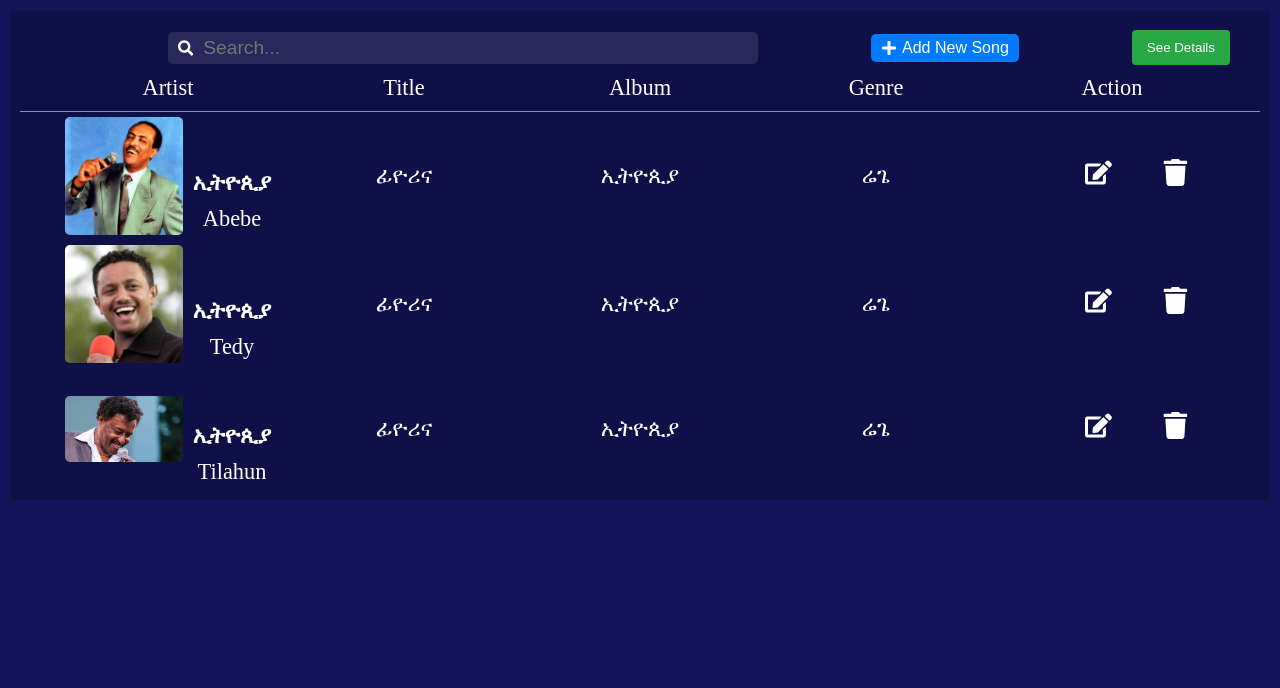
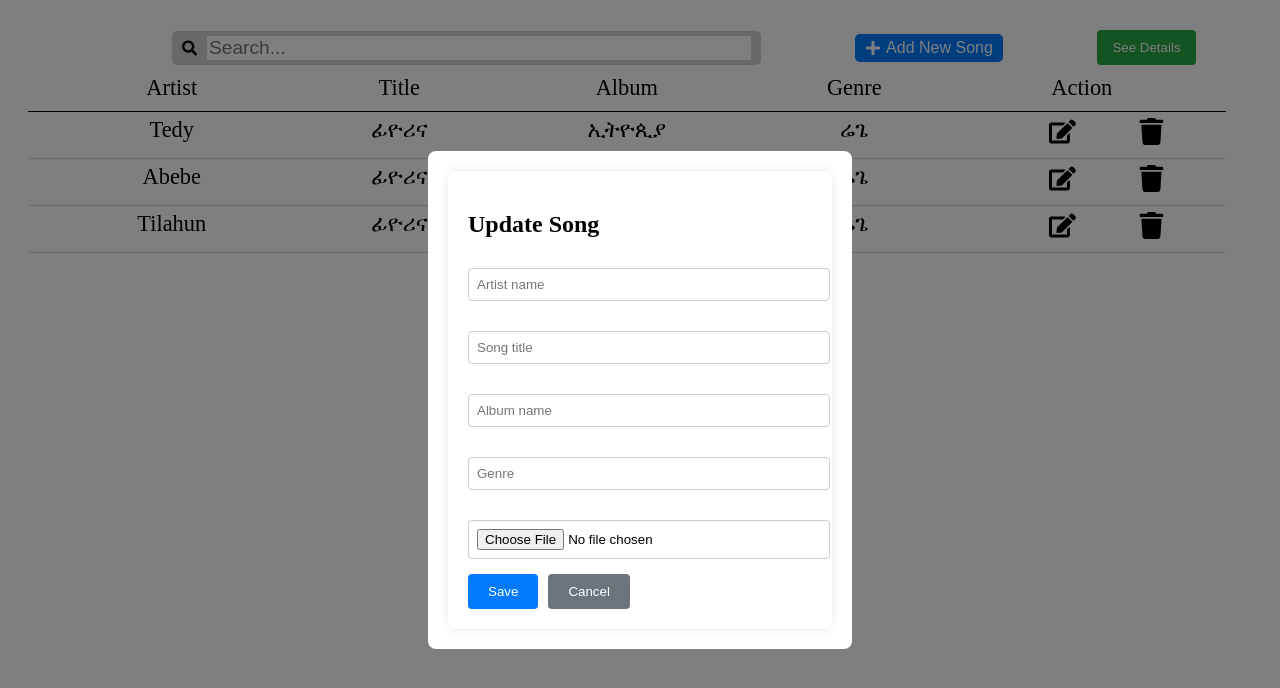
Before and after one commit to Tsegaye16/test-project, a React (Create React App) app in the folder client/: page / in a window 1280 px wide. Shown: the top 688 px of the page. Built offline with nearby package versions, Linux system fonts and the light colour scheme.

Commit message:
refactoring

```diff
--- a/client/src/components/addSong.tsx
+++ b/client/src/components/addSong.tsx
@@ -4,35 +4,24 @@ import {
   addSongFormStyle,
   inputFieldStyle,
   buttonStyle,
-} from "../styles/addSongStyle"; // Adjust the import path as necessary
+} from "../styles/addSongStyle"; //
+import { addSongs } from "../redux/songReducer";
+import { useDispatch } from "react-redux";
+import { useSelector } from "react-redux";
 
 const AddSong: React.FC = () => {
   const [artist, setArtist] = useState<string>("");
   const [title, setTitle] = useState<string>("");
   const [album, setAlbum] = useState<string>("");
   const [genre, setGenre] = useState<string>("");
-  const [photo, setPhoto] = useState<string>("");
 
+  const dispatch = useDispatch();
   const handleSave = () => {
-    const newSong = { artist, title, album, genre, photo };
-    // Logic to save the new song
-    console.log("Song saved", newSong);
-    // Reset form fields
-    setArtist("");
-    setTitle("");
-    setAlbum("");
-    setGenre("");
-    setPhoto("");
+    //event.preventDefault();
+    dispatch(addSongs({ artist, title, album, genre }));
+    //console.log({ artist, title, album, genre, photo });
   };
-
-  const handleCancel = () => {
-    // Logic to handle cancellation
-    setArtist("");
-    setTitle("");
-    setAlbum("");
-    setGenre("");
-    setPhoto("");
-  };
+  const handleCancel = () => {};
 
   return (
     <div css={addSongFormStyle}>
@@ -69,13 +58,7 @@ const AddSong: React.FC = () => {
           onChange={(e) => setGenre(e.target.value)}
         />
       </div>
-      <div css={inputFieldStyle}>
-        <input
-          type="file"
-          value={photo}
-          onChange={(e) => setPhoto(e.target.value)}
-        />
-      </div>
+
       <div>
         <button css={buttonStyle} onClick={handleSave}>
           Save
--- a/client/src/components/mainApp.tsx
+++ b/client/src/components/mainApp.tsx
@@ -19,29 +19,33 @@ import {
   addButtonStyle,
   seeDetailsButtonStyle,
 } from "../styles/buttonStyle";
-import { songsData, Song } from "../data/data";
+import { Song } from "../data/data";
 import Statistics from "./statics/statLayout";
 import AddSong from "./addSong";
+import UpdateSong from "./updateSong";
+import { useSelector } from "react-redux";
 
-const songsPerPage = 10;
+//const songsPerPage = 10;
 
 const SongList: React.FC = () => {
   const [hoveredIndex, setHoveredIndex] = useState<number | null>(null);
   const [searchText, setSearchText] = useState<string>("");
   const [isSeeMore, setIsSeeMore] = useState<boolean>(false);
   const [isAddNewSong, setIsAddNewSong] = useState<boolean>(false);
+  const [isUpdateSong, setIsUpdateSong] = useState<boolean>(false);
 
-  // Filter songs based on search Artist alphabetically
-  const getFilteredSongs = (): Song[] => {
-    return songsData.sort((a, b) => a.artist.localeCompare(b.artist));
-  };
   const handleSeeMoreToggle = () => {
     setIsSeeMore(!isSeeMore);
   };
   const handleAddNewSongToggle = () => {
     setIsAddNewSong(!isAddNewSong);
   };
-
+  const handleUpdateSongToggle = () => {
+    setIsUpdateSong(!isUpdateSong);
+  };
+  // redux
+  const songs = useSelector((state: { song: Song[] }) => state.song);
+  console.log(songs);
   return (
     <div css={songContainerStyle}>
       <div css={actionBarStyle}>
@@ -63,7 +67,6 @@ const SongList: React.FC = () => {
         </button>
       </div>
 
-      <div css={mainBody}>
       <div css={songHeaderStyle}>
         <div>Artist</div>
         <div>Title</div>
@@ -72,26 +75,21 @@ const SongList: React.FC = () => {
         <div>Action</div>
       </div>
       <div css={songListStyle}>
-          {getFilteredSongs().map((song, index) => (
+        {songs.map((song: Song, id: Number) => (
           <div
             css={songItemStyle}
             key={song.id}
-              onMouseEnter={() => setHoveredIndex(index)}
+            onMouseEnter={() => setHoveredIndex(song.id)}
             onMouseLeave={() => setHoveredIndex(null)}
           >
             <div css={songInfoStyle}>
-                {hoveredIndex === index ? <FaPlay /> : ""}
-                <img src={song.image} alt={song.title} />
-                <div className="text">
-                  <div css={album}>{song.album}</div>
               <div>{song.artist}</div>
-                </div>
             </div>
             <div>{song.title}</div>
             <div>{song.album}</div>
             <div>{song.genre}</div>
             <div>
-                <button css={buttonStyle}>
+              <button css={buttonStyle} onClick={handleUpdateSongToggle}>
                 <FaEdit />
               </button>
               <button css={buttonStyle}>
@@ -100,7 +98,6 @@ const SongList: React.FC = () => {
             </div>
           </div>
         ))}
-        </div>
       </div>
 
       {isSeeMore && (
@@ -119,6 +116,14 @@ const SongList: React.FC = () => {
           </div>
         </div>
       )}
+      {!isUpdateSong && (
+        <div css={popupOverlayStyle} onClick={handleUpdateSongToggle}>
+          <div css={popupContentStyle} onClick={(e) => e.stopPropagation()}>
+            <UpdateSong />
+            {/* <button onClick={handlePopupToggle}>Close</button> */}
+          </div>
+        </div>
+      )}
     </div>
   );
 };
--- a/client/src/components/updateSong.tsx
+++ b/client/src/components/updateSong.tsx
@@ -1,6 +1,74 @@
-import React from "react";
+/** @jsxImportSource @emotion/react */
+import React, { useState } from "react";
+import {
+  addSongFormStyle,
+  inputFieldStyle,
+  buttonStyle,
+} from "../styles/addSongStyle"; //
 
 const UpdateSong: React.FC = () => {
-  return <div>UpdateSong</div>;
+  const [artist, setArtist] = useState<string>("");
+  const [title, setTitle] = useState<string>("");
+  const [album, setAlbum] = useState<string>("");
+  const [genre, setGenre] = useState<string>("");
+  const [photo, setPhoto] = useState<string>("");
+
+  const handleSave = () => {};
+
+  const handleCancel = () => {};
+
+  return (
+    <div css={addSongFormStyle}>
+      <h2>Update Song</h2>
+      <div css={inputFieldStyle}>
+        <input
+          type="text"
+          placeholder="Artist name"
+          value={artist}
+          onChange={(e) => setArtist(e.target.value)}
+        />
+      </div>
+      <div css={inputFieldStyle}>
+        <input
+          type="text"
+          placeholder="Song title"
+          value={title}
+          onChange={(e) => setTitle(e.target.value)}
+        />
+      </div>
+      <div css={inputFieldStyle}>
+        <input
+          type="text"
+          placeholder="Album name"
+          value={album}
+          onChange={(e) => setAlbum(e.target.value)}
+        />
+      </div>
+      <div css={inputFieldStyle}>
+        <input
+          type="text"
+          placeholder="Genre"
+          value={genre}
+          onChange={(e) => setGenre(e.target.value)}
+        />
+      </div>
+      <div css={inputFieldStyle}>
+        <input
+          type="file"
+          value={photo}
+          onChange={(e) => setPhoto(e.target.value)}
+        />
+      </div>
+      <div>
+        <button css={buttonStyle} onClick={handleSave}>
+          Save
+        </button>
+        <button css={buttonStyle} onClick={handleCancel}>
+          Cancel
+        </button>
+      </div>
+    </div>
+  );
 };
+
 export default UpdateSong;
--- /dev/null
+++ b/client/src/globalStyle.tsx
@@ -0,0 +1,11 @@
+import { css } from "@emotion/react";
+export const globalStyles = css`
+  * {
+    margin: 0;
+    padding: 0;
+    box-sizing: border-box;
+  }
+  body {
+    background-color: #14145a;
+  }
+`;
--- a/client/src/index.tsx
+++ b/client/src/index.tsx
@@ -4,22 +4,22 @@ import React from "react";
 import { Global, css } from "@emotion/react";
 import { createRoot } from "react-dom/client";
 import App from "./App";
-
-const globalStyles = css`
-  * {
-    margin: 0;
-    padding: 0;
-    box-sizing: border-box;
-  }
-  body {
-    background-color: #14145a;
-  }
-`;
+import { Provider } from "react-redux";
+import { configureStore } from "@reduxjs/toolkit";
+import songReducer from "./redux/songReducer";
 
 const root = createRoot(document.getElementById("root") as HTMLElement);
+
+const store = configureStore({
+  reducer: {
+    song: songReducer,
+  },
+});
+
 root.render(
   <React.StrictMode>
-    <Global styles={globalStyles} />
-    <App />
+    <Provider store={store}>
+      <App />
+    </Provider>
   </React.StrictMode>
 );
--- /dev/null
+++ b/client/src/redux/songReducer.tsx
@@ -0,0 +1,15 @@
+import { createSlice } from "@reduxjs/toolkit";
+import { songsData, Song } from "../data/data";
+
+const songSlice = createSlice({
+  name: "song",
+  initialState: songsData,
+  reducers: {
+    addSongs: (state, action) => {
+      state.push(action.payload);
+    },
+  },
+});
+
+export const { addSongs } = songSlice.actions;
+export default songSlice.reducer;
--- a/client/src/styles/buttonStyle.tsx
+++ b/client/src/styles/buttonStyle.tsx
@@ -2,15 +2,15 @@ import { css } from "@emotion/react";
 export const buttonStyle = css`
   background-color: transparent;
   border: none;
-  color: white;
+  color: black;
   cursor: pointer;
   font-size: 1.2em;
   margin-left: 50px;
   transition: color 0.3s ease;
 
-  &:hover {
+  /* &:hover {
     color: #ffcc00;
-  }
+  } */
 
   &:focus {
     outline: none;
--- a/client/src/styles/mainAppStyle.tsx
+++ b/client/src/styles/mainAppStyle.tsx
@@ -3,9 +3,8 @@ export const songContainerStyle = css`
   display: flex;
   flex-direction: column;
   justify-content: center;
-  align-items: center;
-  background-color: #101048;
-  color: white;
+  align-items: start;
+  width: 90%;
   margin: 10px;
   border-radius: 5px;
   padding: 10px;
@@ -22,9 +21,9 @@ export const sharedPadding = css`
 
 export const songHeaderStyle = css`
   width: 100%;
-  border-bottom: #ffffff8a 1px solid;
+  border-bottom: black 1px solid;
   display: flex;
-  flex: 3;
+
   font-size: 1.4em;
   align-items: center;
   justify-content: space-between;
@@ -50,17 +49,18 @@ export const songHeaderStyle = css`
 export const songListStyle = css`
   width: 100%;
   display: flex;
-  flex: 6;
   flex-direction: column;
-  justify-content: center;
+  justify-content: flex-start;
   align-items: start;
+  //background-color: lightgray;
 `;
 
 export const songItemStyle = css`
   width: 100%;
   display: flex;
   justify-content: space-between;
-  align-items: center;
+  align-items: start;
+  border-bottom: 1px lightgray solid;
   font-size: 1.4em;
   padding-top: 5px;
   padding-bottom: 5px;
@@ -68,9 +68,9 @@ export const songItemStyle = css`
   ${sharedPadding};
 
   transition: background-color 0.3s ease;
-  &:hover {
+  /* &:hover {
     background-color: #454545;
-  }
+  } */
 
   & > div {
     flex: 1;
@@ -82,13 +82,6 @@ export const songInfoStyle = css`
   display: flex;
   align-items: center;
   justify-content: center;
-
-  & img {
-    width: 50%;
-    height: 30%;
-    border-radius: 5px;
-    margin-right: 10px;
-  }
 
   & .text {
     display: flex;
@@ -131,7 +124,7 @@ export const actionBarStyle = css`
 export const searchInputStyle = css`
   display: flex;
   align-items: center;
-  background-color: #ffffff1a;
+  background-color: lightgray;
   border-radius: 5px;
   width: 50%;
 
@@ -140,8 +133,8 @@ export const searchInputStyle = css`
 
   & input {
     border: none;
-    background: transparent;
-    color: white;
+
+    color: black;
     font-size: 1.2em;
     margin-left: 10px;
     outline: none;
@@ -176,5 +169,6 @@ export const popupContentStyle = css`
   padding: 20px;
   border-radius: 8px;
   position: relative;
+  color: black;
   width: 30%;
 `;
```
Also changed, not shown: 1 other file (tests, documents, lock files or other folders). Lines whose indentation alone changed are shown as unchanged.
